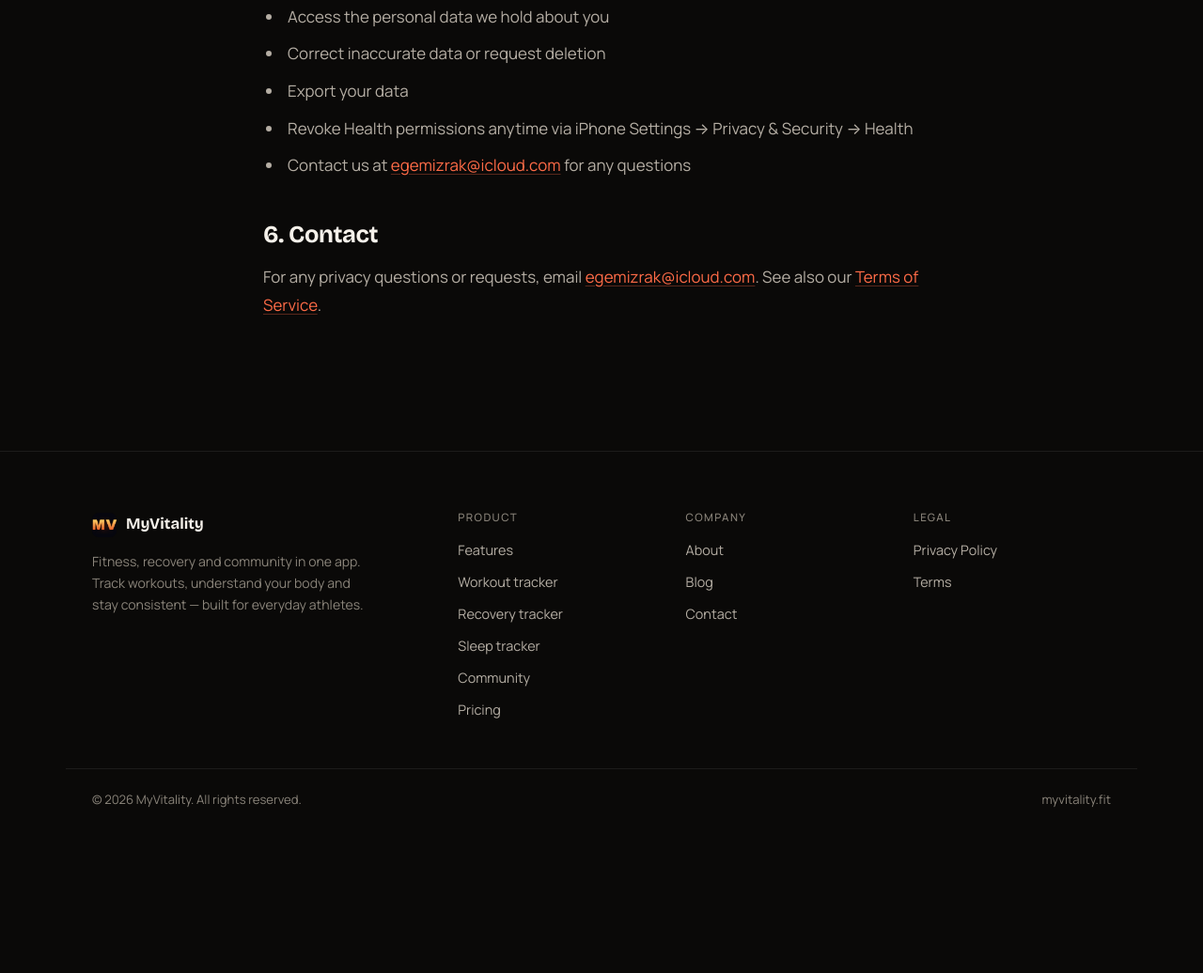
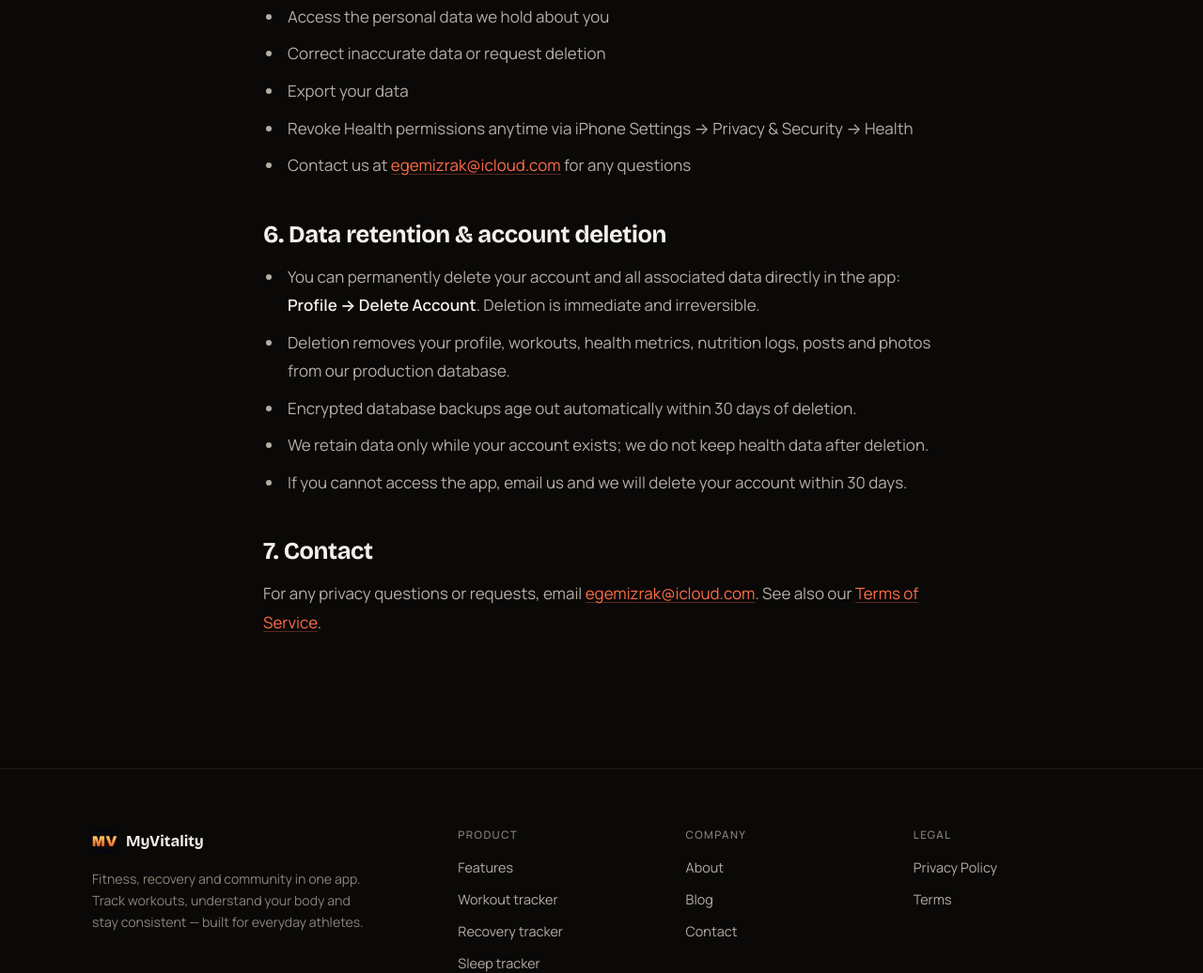
Before and after one commit to Egemizrak1/myvitality-landing, a website: page privacy-policy/index.html in a window 1280 px wide. Shown: the part 1701-2737 px from the top of the page at 94% size. Before the commit the page ends 2599 px from the top, so only its background shows below. Drawn offline with nearby package versions, Linux system fonts and the light colour scheme.

Commit message:
Privacy policy: add data retention & account deletion section (App Store requirement)

```diff
--- a/privacy-policy/index.html
+++ b/privacy-policy/index.html
@@ -89,7 +89,16 @@
       <li>Contact us at <a href="mailto:egemizrak@icloud.com">egemizrak@icloud.com</a> for any questions</li>
     </ul>
 
-    <h2>6. Contact</h2>
+    <h2>6. Data retention &amp; account deletion</h2>
+    <ul>
+      <li>You can permanently delete your account and all associated data directly in the app: <strong>Profile &rarr; Delete Account</strong>. Deletion is immediate and irreversible.</li>
+      <li>Deletion removes your profile, workouts, health metrics, nutrition logs, posts and photos from our production database.</li>
+      <li>Encrypted database backups age out automatically within 30 days of deletion.</li>
+      <li>We retain data only while your account exists; we do not keep health data after deletion.</li>
+      <li>If you cannot access the app, email us and we will delete your account within 30 days.</li>
+    </ul>
+
+    <h2>7. Contact</h2>
     <p>For any privacy questions or requests, email <a href="mailto:egemizrak@icloud.com">egemizrak@icloud.com</a>. See also our <a href="/terms/">Terms of Service</a>.</p>
   </div>
 </section>
```
